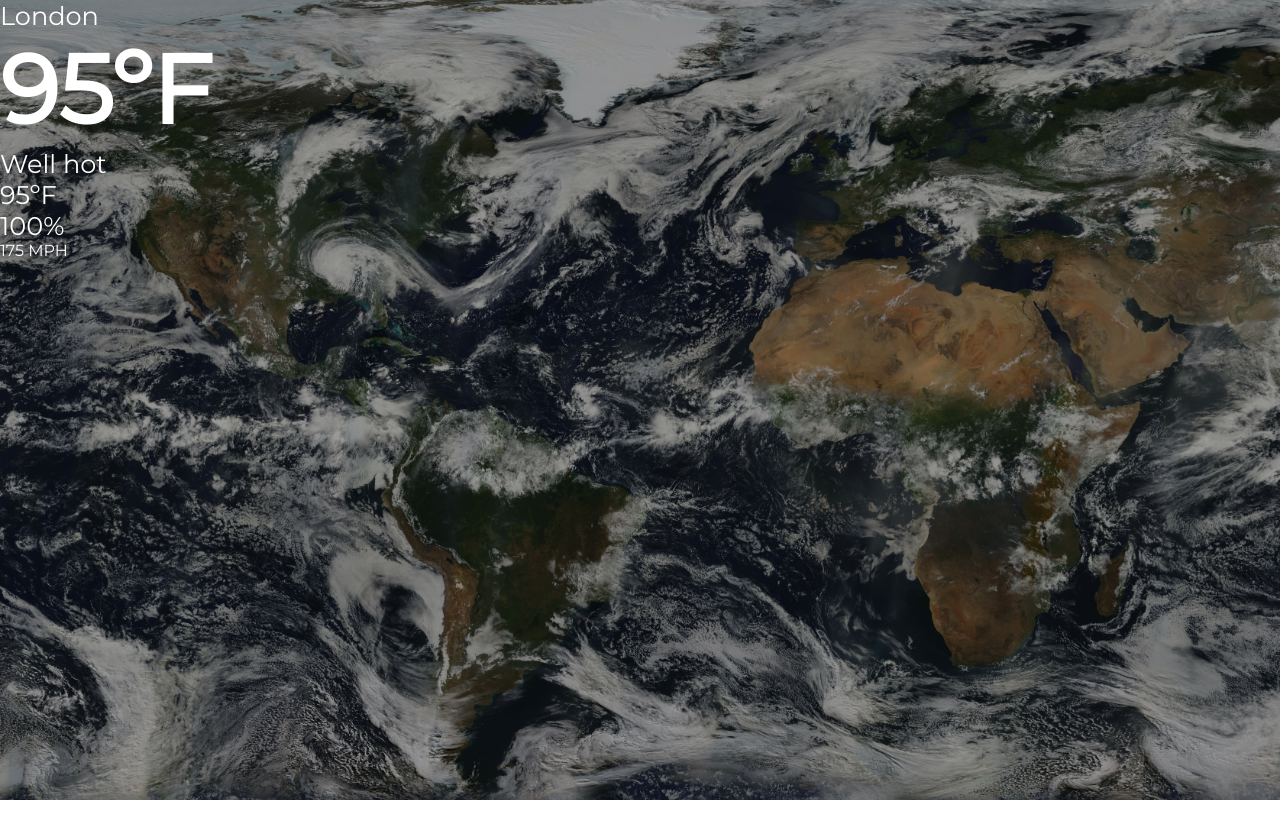
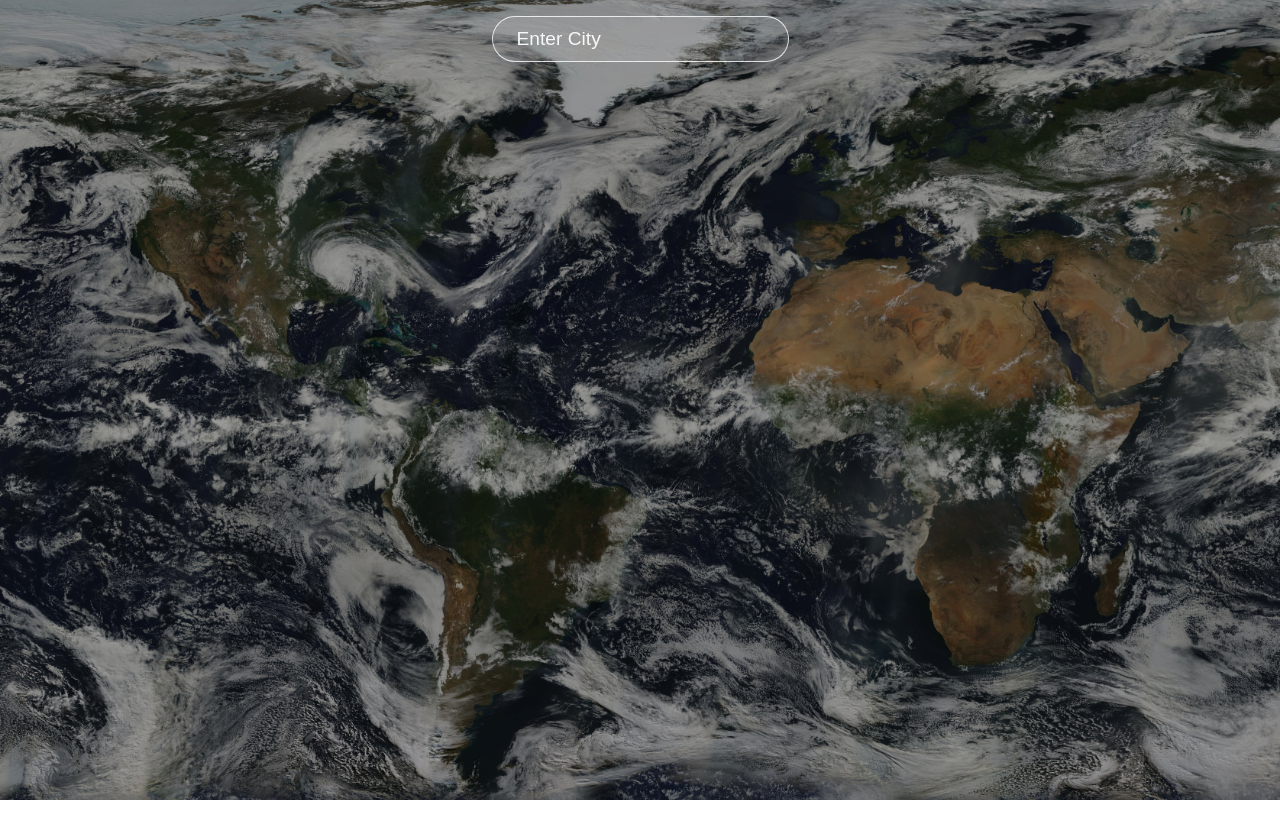
Before and after one commit to GeorgeWoods01/weather-app-react, a React (Create React App) app: page / in a window 1280 px wide. Shown: the top 838 px of the page. Before the commit the page ends 800 px from the top, so only its background shows below. Built offline with nearby package versions, Linux system fonts and the light colour scheme.

Commit message:
added dynamic JS to datapoints

```diff
--- a/src/App.js
+++ b/src/App.js
@@ -2,35 +2,64 @@
 import axios from 'axios';
 
 function App() {
+  const [data, setData] = useState({})
+  const [location, setLocation] = useState('')
 
-// const url = `https://api.openweathermap.org/data/2.5/weather?q=london&appid=d4cec66f97b416c85a3b9da1d22edb75`
+  const url = `https://api.openweathermap.org/data/2.5/weather?q=${location}&units=imperial&appid=d4cec66f97b416c85a3b9da1d22edb75`
+
+  const searchLocation = (event) => {
+    if (event.key === 'Enter') {
+      axios.get(url).then((response) => {
+        setData(response.data)
+        console.log(response.data)
+      })
+      setLocation('')
+    }
+  }
 
   return (
     <div className="app">
+      <div className="search">
+        <input
+        value={location}
+        onChange={event => setLocation(event.target.value)}
+        onKeyPress={searchLocation}
+        placeholder='Enter City'
+        type="text"
+        />
+      </div>
       <div className="container">
         <div className="top">
           <div className="location">
-            <p>London</p>
+            <p>{data.name}</p>
           </div>
           <div className="temp">
-            <h1>95ºF</h1>
+            {data.main ? <h1>{data.main.temp.toFixed()}°F</h1> : null}
           </div>
           <div className="description">
-            <p>Well hot</p>
+            {data.weather ? <p>{data.weather[0].main}</p> : null}
           </div>
         </div>
+
+        {data.name != undefined &&
           <div className="bottom">
             <div className="feels">
-             <p>95ºF</p>
+              {data.main ? <p className='bold'>{data.main.feels_like.toFixed()}°F</p> : null}
+              <p>Feels Like</p>
             </div>
             <div className="humidity">
-             <p>100%</p>
+              {data.main ? <p className='bold'>{data.main.humidity}%</p> : null}
+              <p>Humidity</p>
             </div>
             <div className="wind">
-             175 MPH
+              {data.wind ? <p className='bold'>{data.wind.speed.toFixed()} MPH</p> : null}
+              <p>Wind Speed</p>
             </div>
+          </div>
+        }
 
-        </div>
+
+
       </div>
     </div>
   );
--- a/src/index.css
+++ b/src/index.css
@@ -1,4 +1,4 @@
-@import url('https://fonts.googleapis.com/css2?family=Montserrat&family=Space+Mono&display=swap');
+@import url('https://fonts.googleapis.com/css2?family=Montserrat:wght@400;700&family=Space+Mono&display=swap');
 
 * {
   box-sizing: border-box;
@@ -46,3 +46,60 @@
   left: 0;
   z-index: -1;
 }
+
+.app .search {
+  text-align: center;
+  padding: 1rem;
+}
+
+.app input {
+  padding: .7rem 1.5rem;
+  font-size: 1.2rem;
+  border-radius: 25px;
+  border: 1px solid rgba(255,255,255, 0.8);
+  background: rgba(255,255,255, 0.1);
+  color: #f8f8f8;
+}
+
+::placeholder {
+  color: #f8f8f8;
+}
+
+.container {
+  max-width: 700px;
+  height: 700px;
+  margin: auto;
+  padding: 0 1rem;
+  position: relative;
+  top: 10%;
+  display: flex;
+  flex-direction: column;
+  justify-content: space-between;
+}
+
+.app .top {
+  width: 100%;
+  margin: 1rem auto;
+}
+
+.app .description {
+  position: relative;
+  right: -90%;
+  transform-origin: 0 0;
+  transform: rotate(269deg);
+}
+
+.app .bottom {
+  display: flex;
+  justify-content: space-evenly;
+  text-align: center;
+  width: 100%;
+  margin: 1rem auto;
+  padding: 1rem;
+  border-radius: 12px;
+  background-color: rgba(255,255,255, 0.2);
+}
+
+.bold {
+  font-weight: 700;
+}
```
Lines whose indentation alone changed are shown as unchanged.
